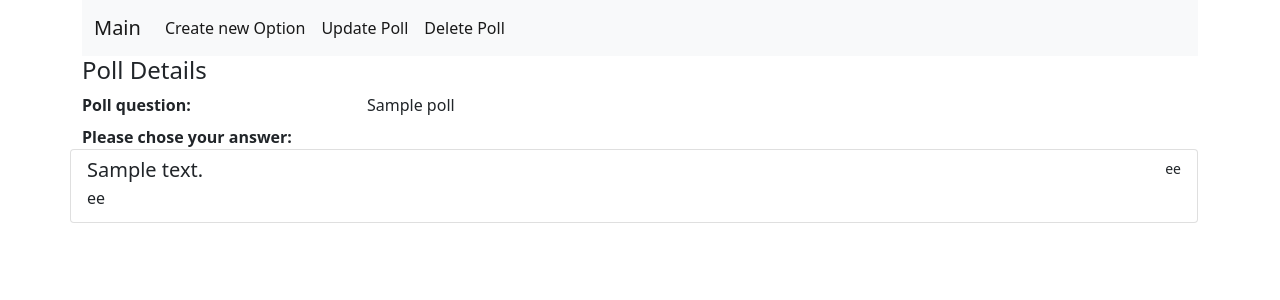
After one commit to sakurakuba/survey, a Django app: page /poll/1/ in a window 1280 px wide. The commit adds this page. Shown: the top 300 px of the page. Run offline with Django 4.2, Linux system fonts and the light colour scheme; tables that the repository leaves empty hold one stand-in row (values such as "Sample post").

Commit message:
created CRUD for poll

```diff
--- a/djangoProjectKontRab7/urls.py
+++ b/djangoProjectKontRab7/urls.py
@@ -15,10 +15,13 @@ Including another URLconf
 """
 from django.contrib import admin
 from django.urls import path
-from survey.views import Index
-
+from survey.views import Index, PollView, PollUpdate, PollDelete, PollCreate
 
 urlpatterns = [
     path('admin/', admin.site.urls),
     path('', Index.as_view(), name="index"),
+    path('poll/<int:pk>/', PollView.as_view(), name="poll_view"),
+    path('poll/create/', PollCreate.as_view(), name="poll_create"),
+    path('poll/<int:pk>/update', PollUpdate.as_view(), name="poll_update"),
+    path('poll/<int:pk>/delete', PollDelete.as_view(), name="poll_delete"),
 ]
--- a/survey/models.py
+++ b/survey/models.py
@@ -12,6 +12,9 @@ class Poll(models.Model):
 
     def __str__(self):
         return f"{self.poll_question}"
+
+    def get_absolute_url(self):
+        return reverse('poll_view', kwargs={"pk": self.pk})
 
     class Meta:
         db_table = 'polls'
--- a/survey/views.py
+++ b/survey/views.py
@@ -1,8 +1,10 @@
 from django.shortcuts import render
 
 # Create your views here.
-from django.views.generic import ListView, DetailView
+from django.urls import reverse_lazy
+from django.views.generic import ListView, DetailView, CreateView, UpdateView, DeleteView
 
+from survey.forms import PollForm
 from survey.models import Poll
 
 
@@ -15,3 +17,30 @@ class Index(ListView):
 
     def get_queryset(self):
         return Poll.objects.order_by("-created_at")
+
+
+class PollView(DetailView):
+    template_name = 'poll_view.html'
+    model = Poll
+
+    def get_context_data(self, **kwargs):
+        context = super(PollView, self).get_context_data(**kwargs)
+        #context['polls'] = self.object.polls.all().order_by('-created_at')
+        return context
+
+
+class PollCreate(CreateView):
+    form_class = PollForm
+    template_name = "poll_create.html"
+
+
+class PollUpdate(UpdateView):
+        template_name = 'poll_update.html'
+        form_class = PollForm
+        model = Poll
+
+
+class PollDelete(DeleteView):
+    model = Poll
+    template_name = "poll_delete.html"
+    success_url = reverse_lazy("index")
--- a/templates/index.html
+++ b/templates/index.html
@@ -1,7 +1,7 @@
 {% extends "base.html" %}
 {% block nav %}
 <li class="nav-item">
-    <a class="nav-link active" aria-current="page" href="#">Create new Poll</a>
+    <a class="nav-link active" aria-current="page" href="{% url "poll_create" %}">Create new Poll</a>
 </li>
     <li class="nav-item">
     <a class="nav-link active" aria-current="page" href="#">not yet ready</a>
@@ -12,7 +12,7 @@
     <br/>
     {% for pol in polls %}
 <div class="list-group">
-  <a href="#" class="list-group-item list-group-item-action">
+  <a href="{% url "poll_view" pol.pk %}" class="list-group-item list-group-item-action">
     <div class="d-flex w-100 justify-content-between">
       <h5 class="mb-1">{{ pol.poll_question }}</h5>
       <small>dd</small>
--- /dev/null
+++ b/templates/poll_view.html
@@ -0,0 +1,37 @@
+{% extends "base.html" %}
+{% block nav %}
+<li class="nav-item">
+    <a class="nav-link active" aria-current="page" href="#">Create new Option</a>
+</li>
+    <li class="nav-item">
+    <a class="nav-link active" aria-current="page" href="{% url "poll_update" poll.pk %}">Update Poll</a>
+</li>
+    <li class="nav-item">
+    <a class="nav-link active" aria-current="page" href="{% url "poll_delete" poll.pk %}">Delete Poll</a>
+</li>
+{% endblock %}
+
+{% block content %}
+<h4>Poll Details</h4>
+    <dl class="row">
+  <dt class="col-sm-3">Poll question:</dt>
+  <dd class="col-sm-9">{{ poll.poll_question }}</dd>
+    <dt class="col-sm-3">Please chose your answer:</dt>
+        <br/>
+    {% for option in poll.polls.all %}
+<div class="list-group">
+  <a href="#" class="list-group-item list-group-item-action">
+    <div class="d-flex w-100 justify-content-between">
+      <h5 class="mb-1">{{ option.choice_text }}</h5>
+      <small>ee</small>
+    </div>
+        <p class="mb-1">ee</p>
+  </a>
+    {% endfor %}
+</div>
+    {% if is_paginated %}
+    {% include "partial/pagination.html" %}
+    {% endif %}
+
+</dl>
+{% endblock %}
```
Also changed, not shown: survey/forms.py (added, +21 -0 lines), templates/partial/form.html (added, +13 -0 lines), templates/poll_create.html (added, +9 -0 lines), templates/poll_delete.html (added, +11 -0 lines), templates/poll_update.html (added, +9 -0 lines).
